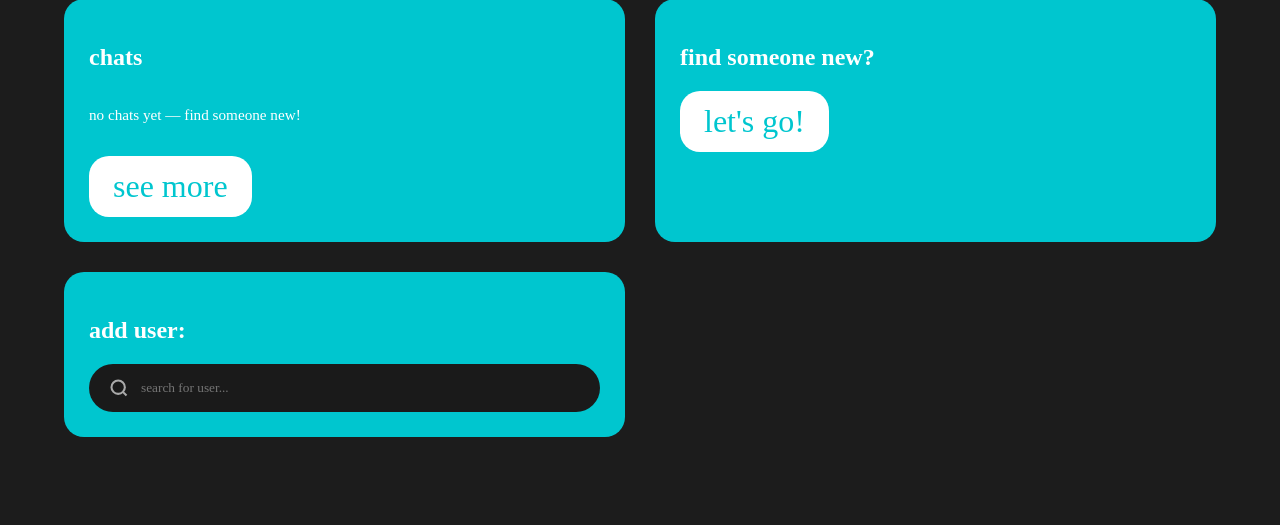
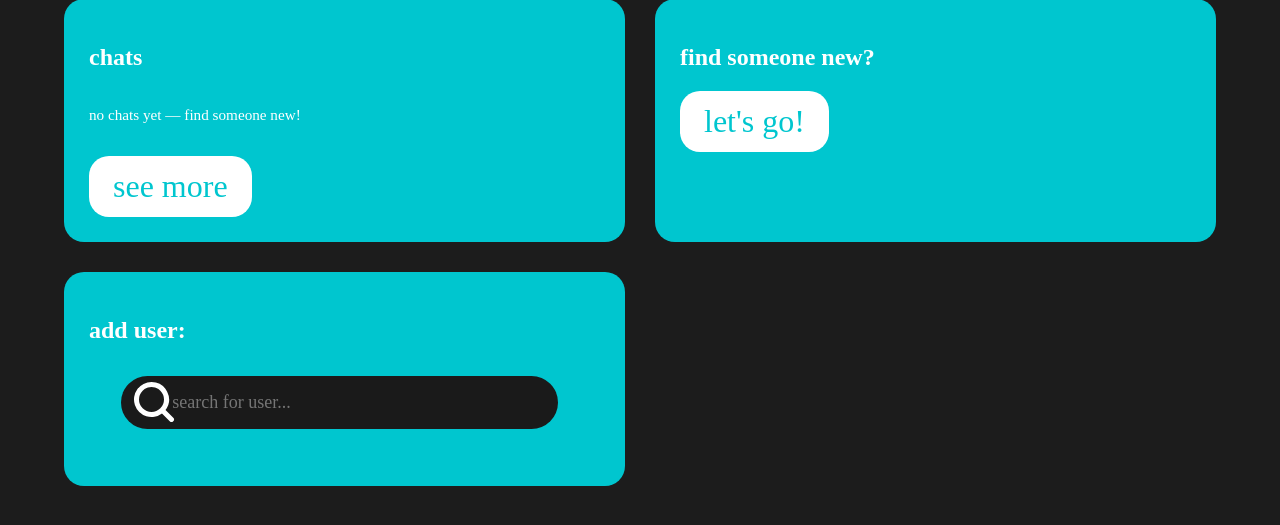
Before and after one commit to Starianne/MusicChatApp, a Django app: page / in a window 1280 px wide. Shown: the part 121-646 px from the top of the page. Run offline with Django 5.2, Linux system fonts and the light colour scheme; the visitor is signed in with stand-in values (Sample User, id 1); data that the repository does not hold is empty; some web fonts are replaced.

Commit message:
fix search css and logout btn

```diff
--- a/static/css/menu.css
+++ b/static/css/menu.css
@@ -50,6 +50,8 @@ h1 {
     color: #00C6CF;
 }
 
+/*logout btn*/
+
 #logoutBtn {
     background-color: #323232;
     color: #888888;
@@ -57,6 +59,13 @@ h1 {
     padding: 1vh;
     align-self: center;
     justify-self: center;
+    transition: 0.2s;
+    cursor: pointer;
+}
+
+#logoutBtn:hover {
+    background-color: #ff0000;
+    color: #ffffff;
 }
 
 
@@ -174,15 +183,10 @@ button:hover{
     font-size: 0.95rem;
     margin-bottom: 4vh;
 }
+/*search bar*/
 
 #searchWrapper {
-    background: #1a1a1a;
-    border-radius: 30px;
-    padding: 14px 20px;
-    display: flex;
-    align-items: center;
-    gap: 10px;
-    color: #aaa;
+    margin: 2rem;
 }
 
 #userSearch {
@@ -191,8 +195,8 @@ button:hover{
     outline: none;
     color: white;
     font-size: 1rem;
-    font-family: Arial, sans-serif;
     width: 100%;
+
 }
 
 #userSearch::placeholder {
@@ -203,6 +207,16 @@ input {
     background-color: #1a1a1a;
     border: none;
     color: #888888;
+    border-radius: 40px;
+    font-size: large;
+    padding-left: 4vw;
+    padding-top: 2vh;
+    padding-bottom: 2vh;
+    background-image: url(/static/img/search.svg);
+    background-position: 8px center;
+    background-size: 50px 50px;
+    background-repeat: no-repeat;
+    min-width: 30vw;
 }
 
 input:focus {
--- a/templates/home.html
+++ b/templates/home.html
@@ -40,10 +40,6 @@
     <div class="card addUserMenu">
         <h2>add user:</h2>
         <div id="searchWrapper">
-            <svg width="20" height="20" viewBox="0 0 24 24" fill="none" stroke="currentColor" stroke-width="2.5">
-                <circle cx="11" cy="11" r="8"/>
-                <line x1="21" y1="21" x2="16.65" y2="16.65"/>
-            </svg>
             <input type="userSearch" placeholder="search for user...">
         </div>
     </div>
```
